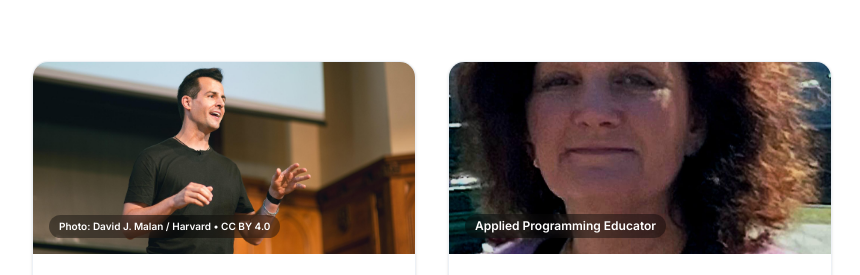
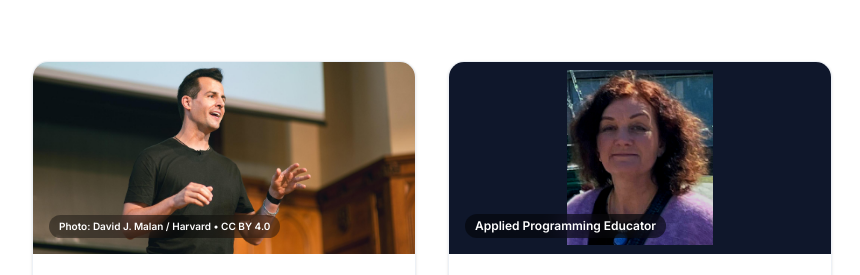
Before and after one commit to bpsliepaja/bernu-programmesanas-skola, a plain HTML site: page index.html in a window 1280 px wide. Shown: the part 2190-2465 px from the top of the page, 0-860 px from the left. Drawn offline with nearby package versions, Linux system fonts and the light colour scheme.

Commit message:
Update index.html cut

```diff
--- a/index.html
+++ b/index.html
@@ -211,11 +211,12 @@
                     </div>
                 </div>
 
-           <!-- Teacher 2 -->
+          <!-- Teacher 2 (фото помещается целиком) -->
 <div class="bg-white rounded-2xl overflow-hidden border border-slate-200/60 shadow-sm hover:shadow-md transition-shadow">
-    <div class="h-48 relative overflow-hidden">
-        <img src="myphoto.jpeg" alt="Regina Lukjanchik" class="w-full h-full object-cover object-center hover:scale-105 transition-transform duration-300">
-        <span class="absolute bottom-4 left-4 px-2.5 py-1 bg-black/40 backdrop-blur-md text-white text-xs font-semibold rounded-full">
+    <div class="h-48 bg-slate-900 flex justify-center items-center relative overflow-hidden">
+        <!-- object-contain заставляет картинку поместиться ПОЛНОСТЬЮ без обрезки -->
+        <img src="myphoto.jpeg" alt="Regina Lukjanchik" class="h-full w-auto object-contain py-2">
+        <span class="absolute bottom-4 left-4 px-2.5 py-1 bg-black/50 backdrop-blur-md text-white text-xs font-semibold rounded-full">
             Applied Programming Educator
         </span>
     </div>
```
